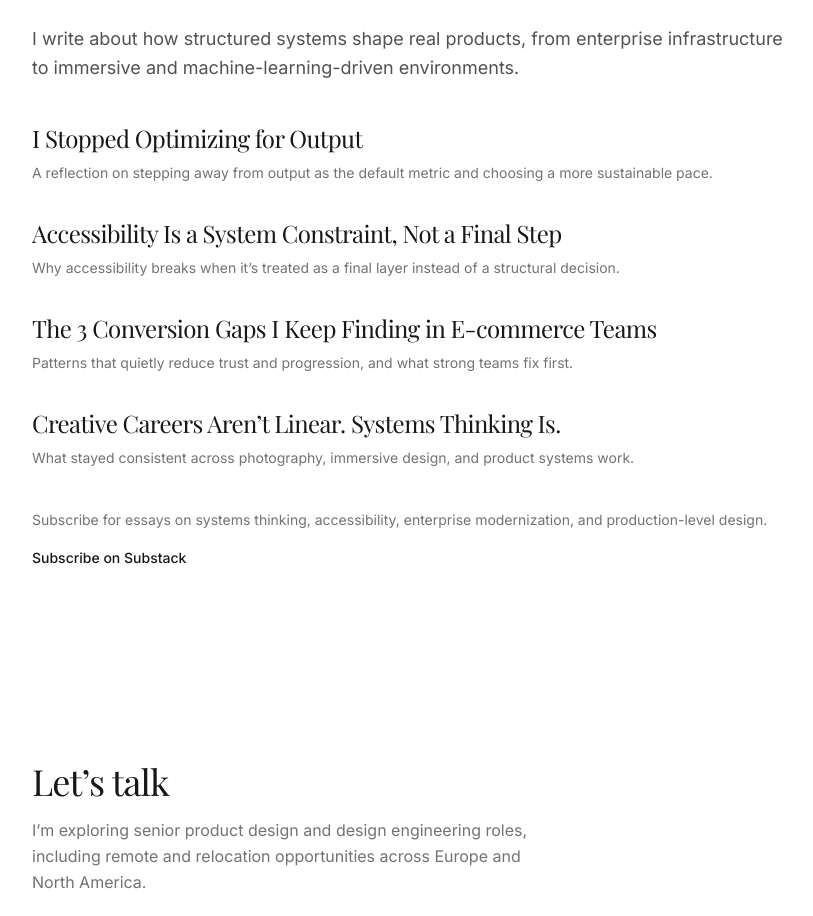
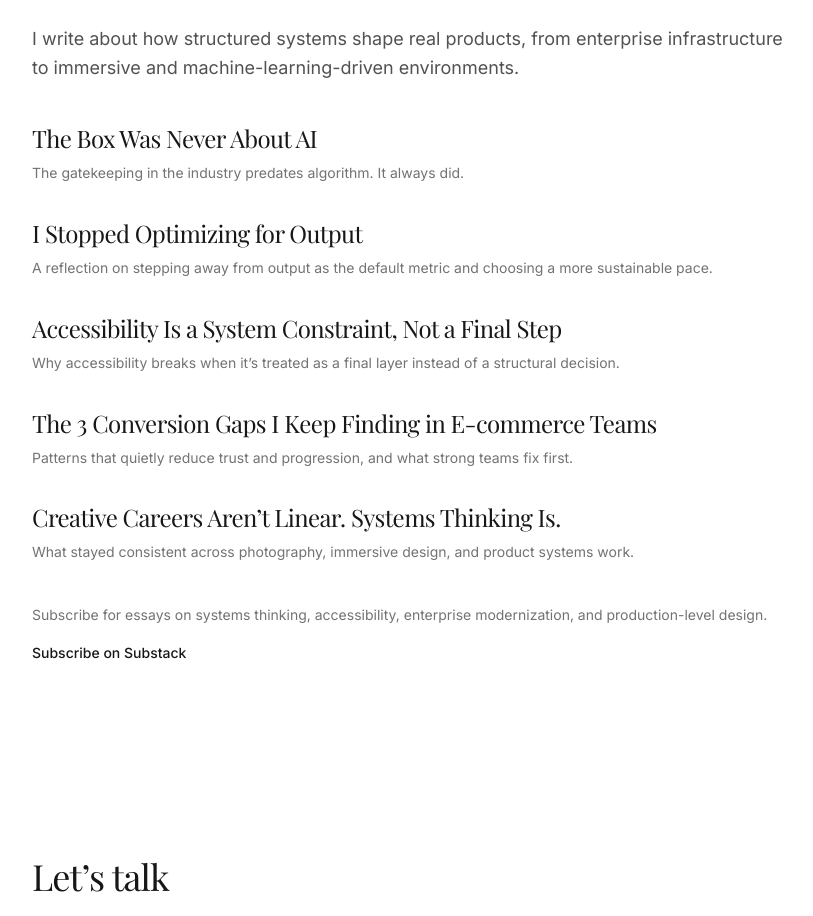
Before and after one commit to iremharnak/portfolio-2026, a Next.js app: page / in a window 1280 px wide. Shown: the part 5900-6816 px from the top of the page, without its empty margins (224-1037 px from the left). Built offline with nearby package versions, Linux system fonts and the light colour scheme; a web font is replaced by a local one.

Commit message:
added a new article in writing section

```diff
--- a/src/data/projects.ts
+++ b/src/data/projects.ts
@@ -324,6 +324,12 @@ export const projects: Project[] = [
 
 export const writingPosts: WritingPost[] = [
   {
+    title: "The Box Was Never About AI",
+    description:
+      "The gatekeeping in the industry predates algorithm. It always did.",
+    href: "https://open.substack.com/pub/iremharnak/p/the-box-was-never-about-ai?r=7pknbb&utm_campaign=post&utm_medium=web&showWelcomeOnShare=true",
+  },
+  {
     title: "I Stopped Optimizing for Output",
     description:
       "A reflection on stepping away from output as the default metric and choosing a more sustainable pace.",
```
